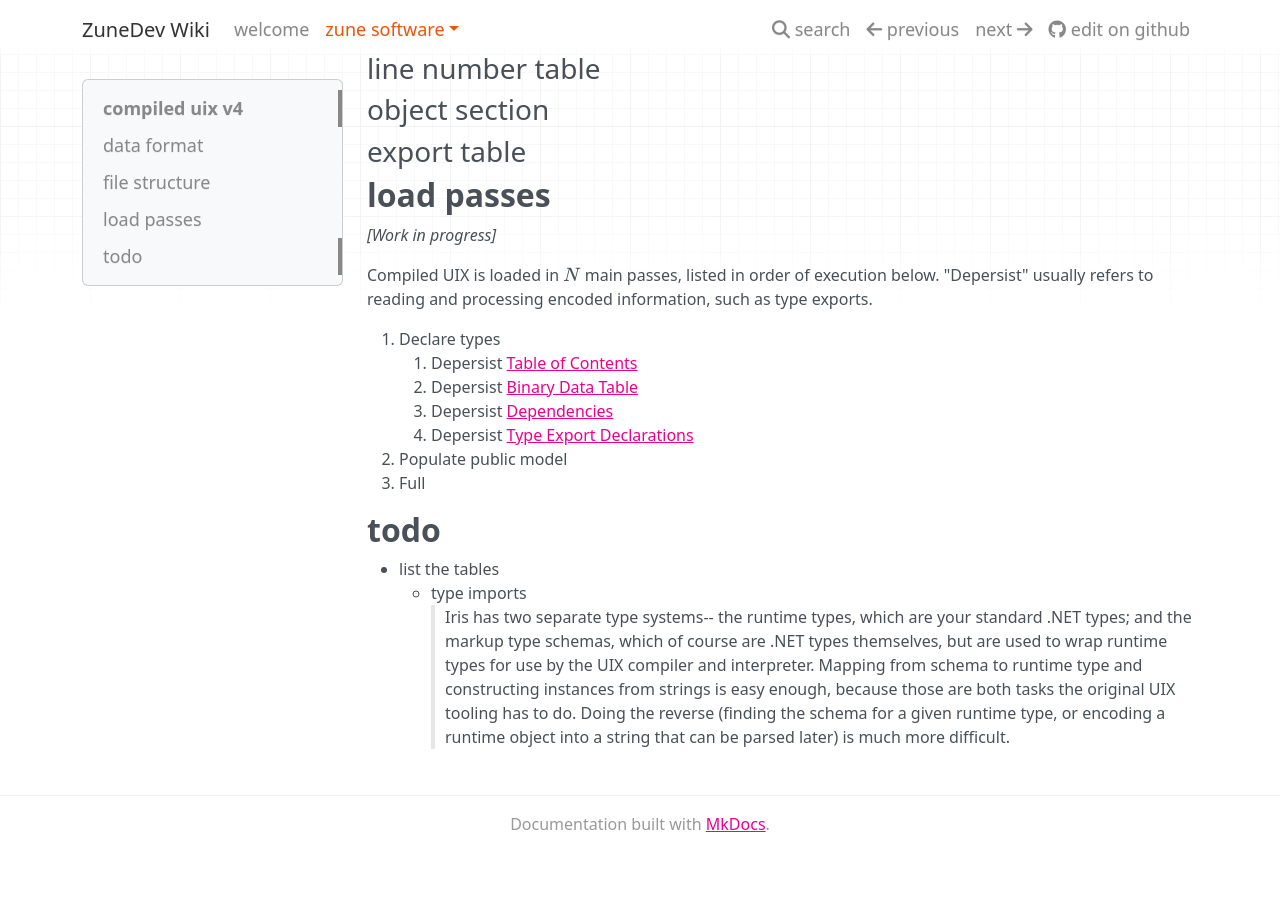
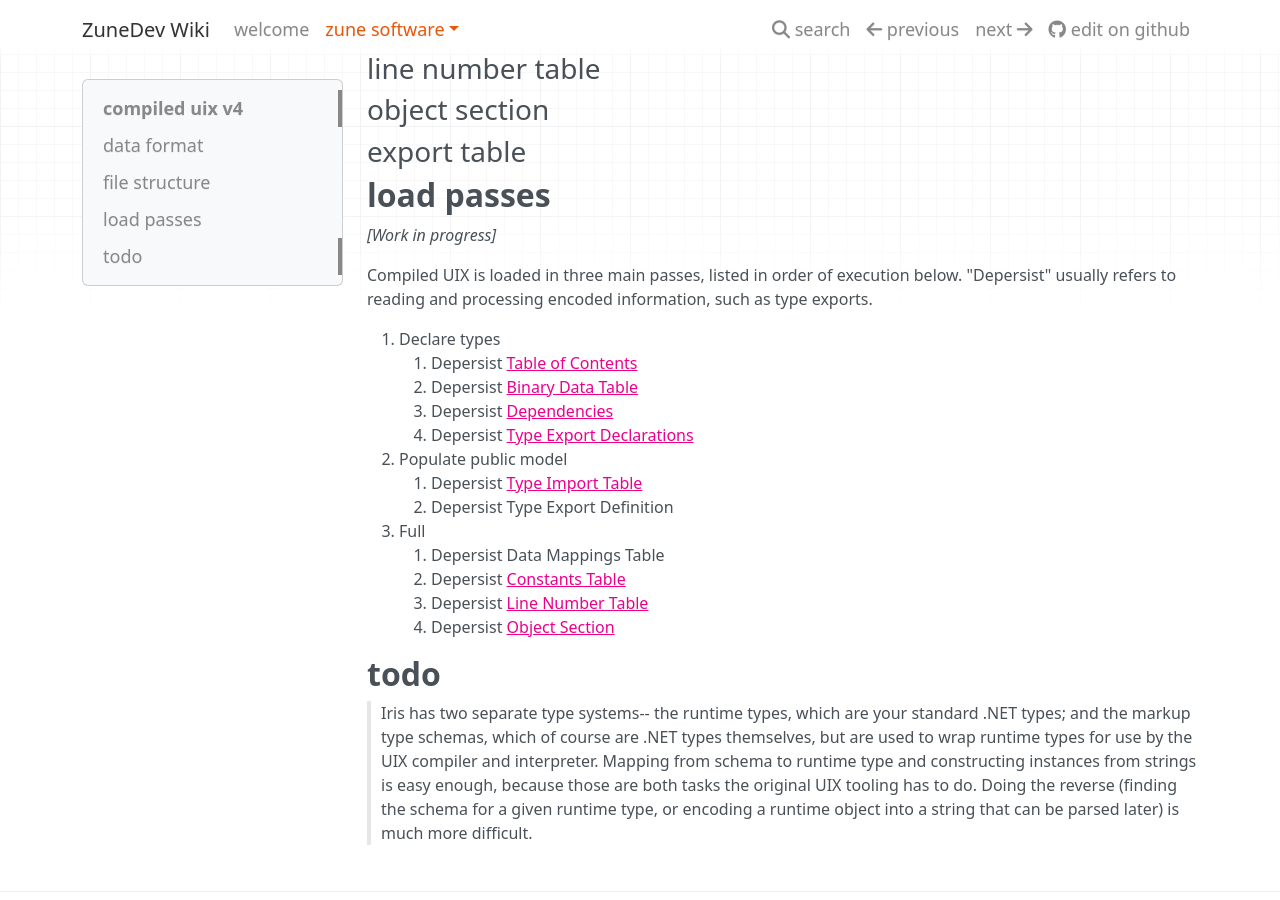
Before and after one commit to ZuneDev/Wiki, an MkDocs documentation site: the page built from docs/Zune software/Iris/compiled-uix.md, in a window 1280 px wide and 900 px high, scrolled down 4366 px. Built offline with MkDocs 1.6.1, drawn with Linux system fonts in a browser that asks for light colours; nearby versions of some CDN libraries; before the commit the page ends 5218 px from its top, so only the background shows below that.

Commit message:
List depersist passes

```diff
--- a/docs/Zune software/Iris/compiled-uix.md
+++ b/docs/Zune software/Iris/compiled-uix.md
@@ -128,7 +128,7 @@ Start offset   | Value        | Meaning
 ## Load passes
 *[Work in progress]*
 
-Compiled UIX is loaded in $N$ main passes, listed in order of execution below. "Depersist" usually refers to reading and processing encoded information, such as type exports.
+Compiled UIX is loaded in three main passes, listed in order of execution below. "Depersist" usually refers to reading and processing encoded information, such as type exports.
 
 1. Declare types
     1. Depersist [Table of Contents](#table-of-contents)
@@ -136,9 +136,13 @@ Compiled UIX is loaded in $N$ main passes, listed in order of execution below. "
     1. Depersist [Dependencies](#dependencies)
     1. Depersist [Type Export Declarations](#type-export-declarations)
 1. Populate public model
+    1. Depersist [Type Import Table](#type-import-table)
+    1. Depersist Type Export Definition
 1. Full
+    1. Depersist Data Mappings Table
+    1. Depersist [Constants Table](#constants-table)
+    1. Depersist [Line Number Table](#line-number-table)
+    1. Depersist [Object Section](#object-section)
 
 ## TODO
-- list the tables
-    - type imports
 > Iris has two separate type systems-- the runtime types, which are your standard .NET types; and the markup type schemas, which of course are .NET types themselves, but are used to wrap runtime types for use by the UIX compiler and interpreter. Mapping from schema to runtime type and constructing instances from strings is easy enough, because those are both tasks the original UIX tooling has to do. Doing the reverse (finding the schema for a given runtime type, or encoding a runtime object into a string that can be parsed later) is much more difficult.
```
